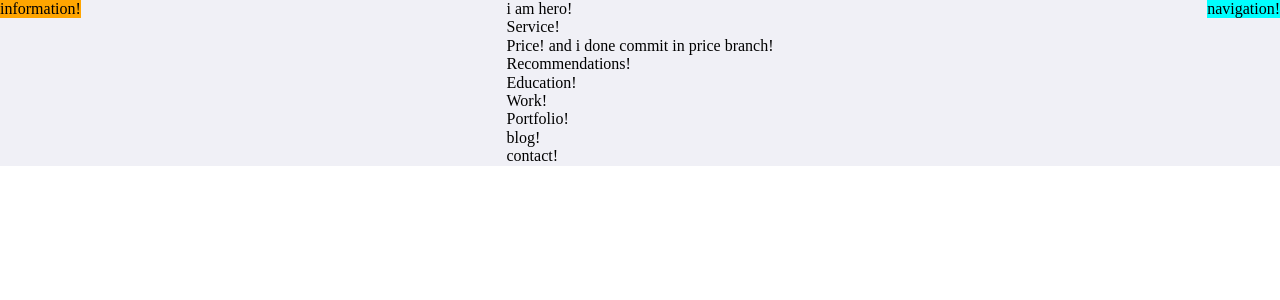
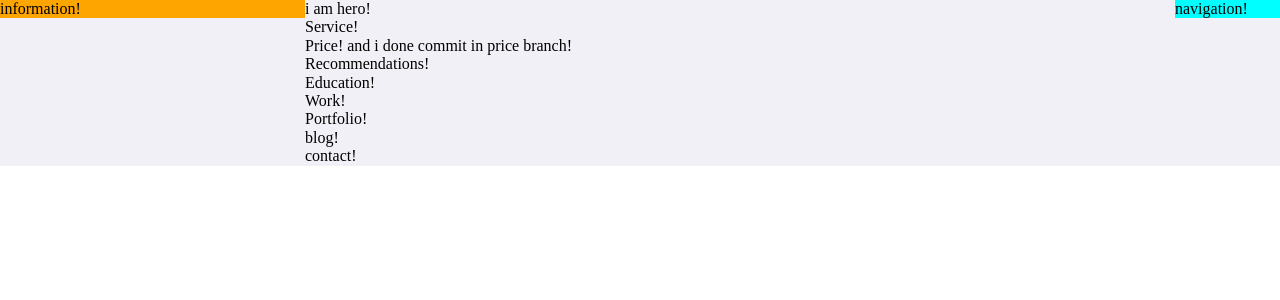
Before and after one commit to Enigma2017/portfolio-teamwork, a React (Vite) app: page / in a window 1280 px wide. Shown: the top 300 px of the page. Built offline with nearby package versions, Linux system fonts and the light colour scheme.

Commit message:
main and container fixed

```diff
--- a/src/styles/sections/_core.scss
+++ b/src/styles/sections/_core.scss
@@ -1,10 +1,13 @@
 main {
     max-width: 970px;
     margin-inline: auto;
+    display: flex;
+    flex-direction: column;
 }
 
 .container {
-    display: flex;
     margin-inline: auto;
     background-color: #F0F0F6;
+    padding-left: 305px;
+    padding-right: 105px;
 }
--- a/src/styles/shared/_info_sidebar.scss
+++ b/src/styles/shared/_info_sidebar.scss
@@ -3,5 +3,6 @@
     left: 0;
     top: 0;
     z-index: 1000;
+    width: 305px;
     background-color: orange;
 }
--- a/src/styles/shared/_navigation_sidebar.scss
+++ b/src/styles/shared/_navigation_sidebar.scss
@@ -4,4 +4,5 @@
     top: 0;
     z-index: 1000;
     background-color: aqua;
+    width: 105px;
 }
```
